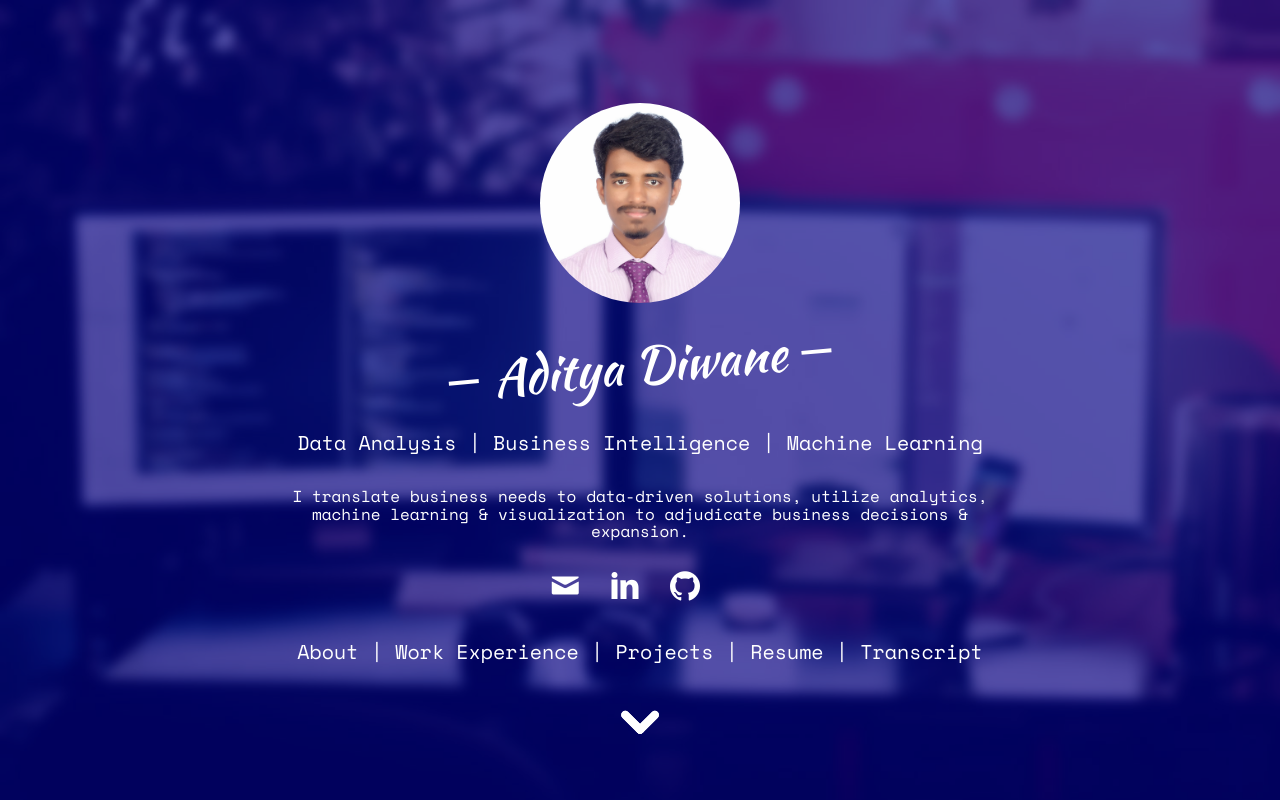
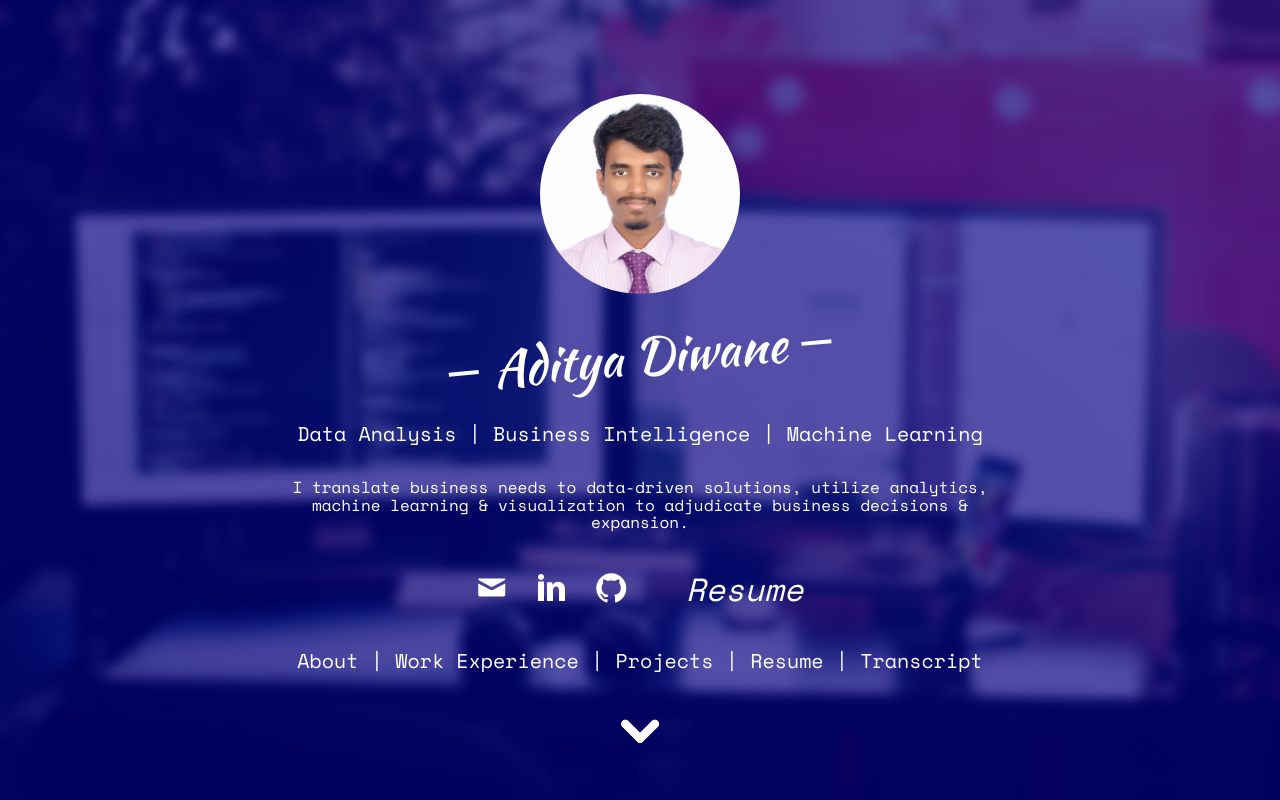
Before and after one commit to adityadiwane/adityadiwane.github.io, a plain HTML site: page index.html in a window 1280 px wide. Shown: the top 800 px of the page. Drawn offline with nearby package versions, Linux system fonts and the light colour scheme; some packages are replaced by stand-ins of ours; no server answers; some icons are missing; files whose address does not match are found by name.

Commit message:
Index & CSS resume update

```diff
--- a/css/style.css
+++ b/css/style.css
@@ -161,6 +161,7 @@ h1, h2, h3, h4, h5, h6, figure {
   background: #fff;
   margin-right: -30px;
 }
+
 @media screen and (max-width: 768px) {
   #fh5co-header .display-tc h1,
   .fh5co-cover .display-tc h1 {
@@ -1330,4 +1331,7 @@ input[type="text"] {
 
 
 
+
+
+
 /*# sourceMappingURL=style.css.map */
--- a/index.html
+++ b/index.html
@@ -91,7 +91,7 @@
 									<li><a href="https://www.linkedin.com/in/adityadiwane/" target="_blank"><i class="icon-linkedin2"></i></a></li>
 									<li><a href="https://github.com/adityadiwane/"><i class="icon-github2" target="_blank"></i></a></li>
 									<li><a href="https://public.tableau.com/profile/aditya.sandeep.diwane#!" target="_blank"><i class="iconify" data-icon="ion:logo-tableau" style="font-size: 32px;"></i></a></li>
-									<!-- <li><a href="#"><i class="icon-dribbble2"></i></a></li> -->
+									<li><a href="images/Aditya_Diwane_Resume.pdf" download="Aditya Diwane Resume" target="_blank"><i class="iconify" data-icon="ri:file-user-line" style="font-size: 32px;">Resume</i></a></li>
 								</ul>
 							</p>
 							<div class="header-links">
```
